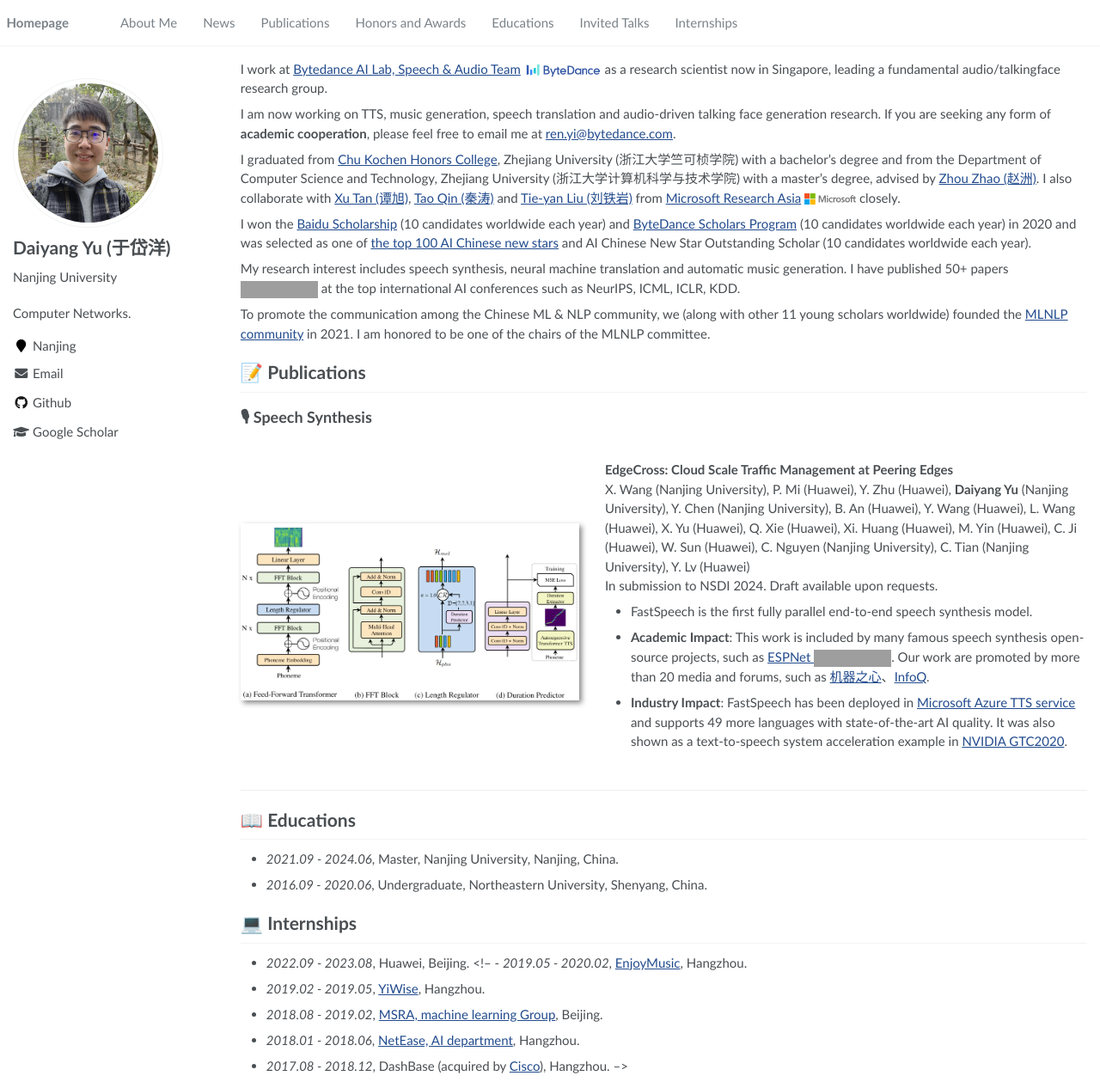
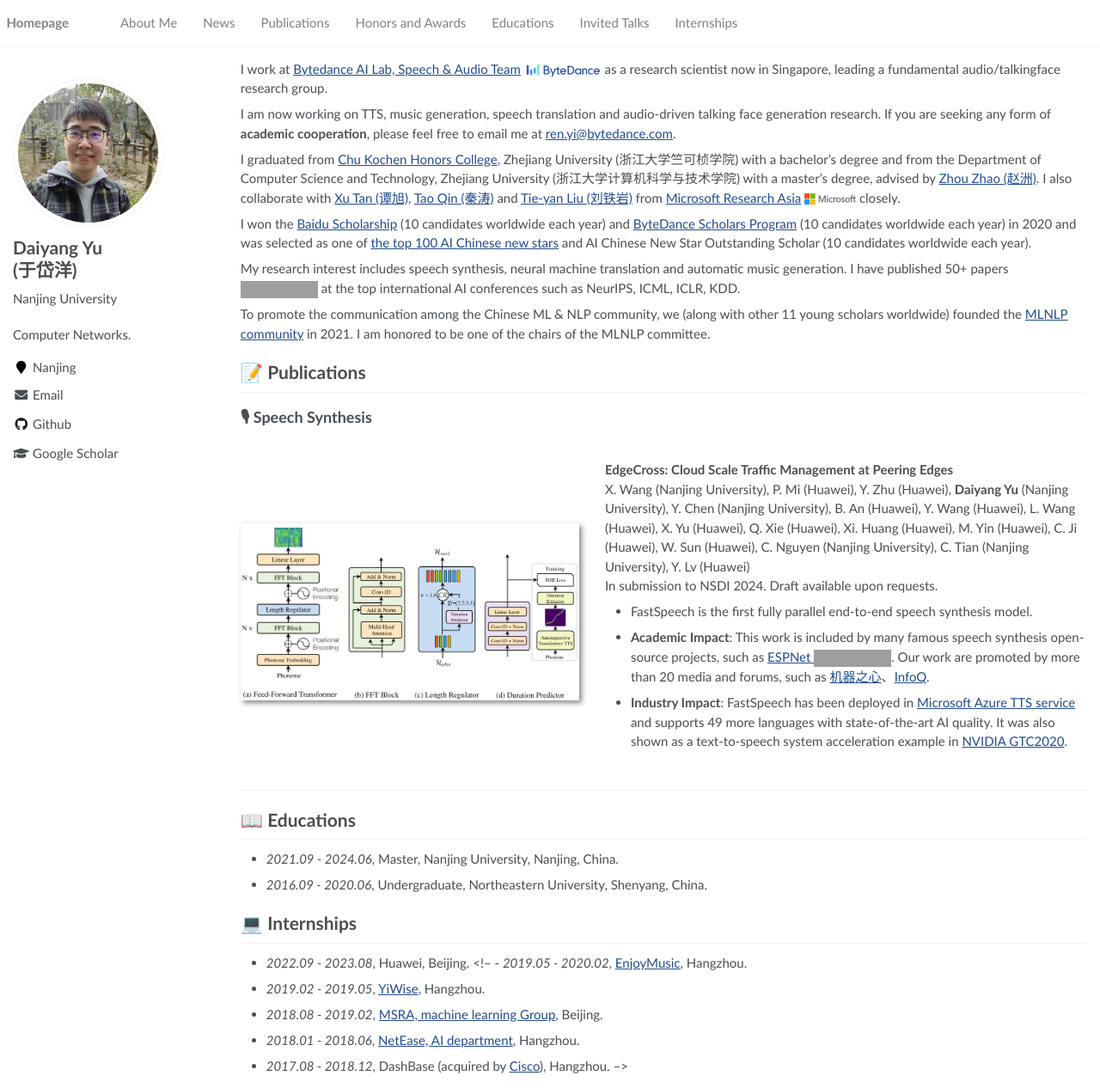
Before and after one commit to KFCDeveloper/daiyangyu.github.io, a Jekyll site: the page built from _pages/about.md, in a window 1280 px wide and 1266 px high. Shown: the whole window at 86% size. Built offline with Jekyll 4.4.1, drawn with Linux system fonts in a browser that asks for light colours; grey boxes are pictures that could not be loaded.

```diff
--- a/_config.yml
+++ b/_config.yml
@@ -21,7 +21,7 @@ baidu_site_verification  : code-ZxFK3f4pfb
 
 # Site Author
 author:
-  name             : "Daiyang Yu \n(于岱洋)"
+  name             : "Daiyang Yu <br>(于岱洋)"
   avatar           : "images/ry_profile.jpeg"
   bio              : "Nanjing University"
   location         : "Nanjing"
```
